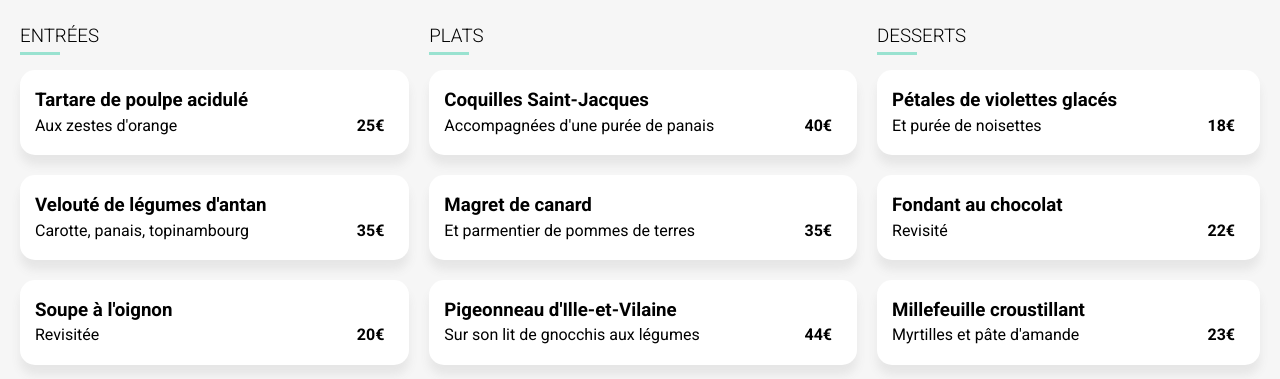
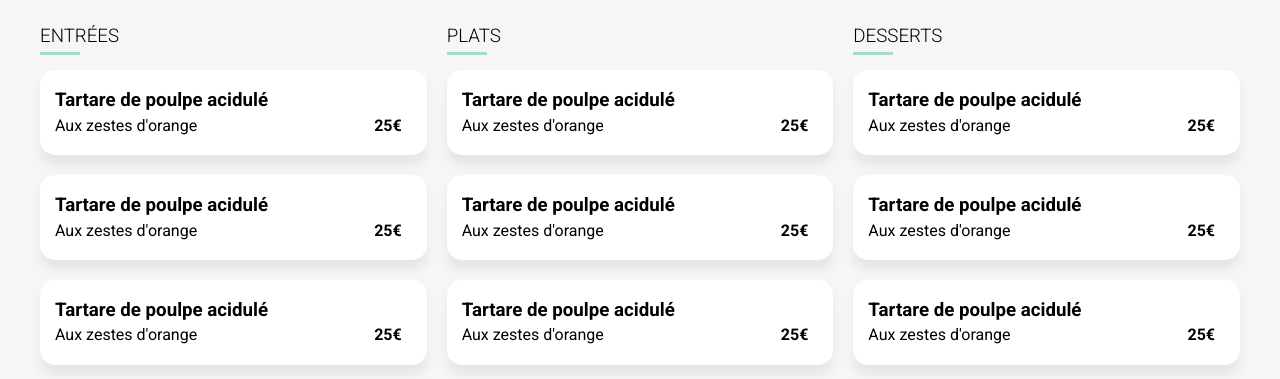
Before and after one commit to reuby-dev/DelphineBertrand_3_22122020, a website: page docs/menu-a-la-francaise.html in a window 1280 px wide. Shown: the part 573-952 px from the top of the page. Drawn offline with Linux system fonts and the light colour scheme; a web font is replaced by a local one.

```diff
--- a/css/base/_animation.scss
+++ b/css/base/_animation.scss
@@ -0,0 +1,21 @@
+@keyframes gradual-onset {
+    from {
+        opacity:0;
+        transform: translateY(20%);
+    }
+    to {
+        opacity:1;
+        transform: translateY(0);
+    }
+}
+
+@keyframes plate-selection {
+    from {
+        opacity:0;
+        transform: translateX(20%);
+    }
+    to {
+        opacity:1;
+        transform: translateX(20%);
+    }
+}
--- a/css/components/_cards.scss
+++ b/css/components/_cards.scss
@@ -1,7 +1,6 @@
 //card restaurant
 
 .card-restaurant {
-
     flex-grow: 1;
     flex-basis: 0;
     background-color: white;
@@ -42,6 +41,11 @@
 .card-restaurant__body {
     display: flex;
     padding: 20px 25px 20px 15px;
+    width: 100%;
+}
+
+.card-restaurant__text {
+    text-overflow: ellipsis;
 }
 
 .card-restaurant__icon {
@@ -53,12 +57,31 @@
 
 //carte restaurant pour la page de menu
 
+.card-restaurant--fit {
+    display: flex;
+    justify-content: space-between;
+    animation: gradual-onset 1s ease-in-out;
+    height: auto;
+}
+
 .card-restaurant__price {
     font-weight: $font-weight-bold;
     margin-left: auto;
     align-self: flex-end;
 }
 
-.card-restaurant--fit {
-    height: auto;
+
+/*
+.card-restaurant--fit::after {
+    font-family: "Font Awesome 5 Free";
+    content: "\f058";
+    font-weight: 900;
+    font-size: 30px;
+    display: flex;
+    align-items: center;
+    justify-content: center;
+    width: 20%;
+    color: white;
+    background-color: $tertiary-color;
 }
+*/
--- a/css/layouts/_footer.scss
+++ b/css/layouts/_footer.scss
@@ -7,7 +7,6 @@
     &__container {
         @extend .max-container;
     }
-
 }
 
 .footer__list {
--- a/css/layouts/_header.scss
+++ b/css/layouts/_header.scss
@@ -7,7 +7,7 @@
     background-color: white;
     vertical-align: middle;
 
-    .header__icon {
+    &__icon {
         position: absolute;
         left: $padding-l-r;
         top: 50%;
--- a/css/pages/_menu.scss
+++ b/css/pages/_menu.scss
@@ -13,6 +13,10 @@
     background-color: $grey;
     border-radius: 40px 40px 0 0;
     padding: 35px $padding-l-r 85px $padding-l-r;
+}
+
+.menu__max-container {
+    @extend .max-container;
 }
 
 .menu__title-container {
--- a/docs/menu-a-la-francaise.html
+++ b/docs/menu-a-la-francaise.html
@@ -19,7 +19,7 @@
     <header class="header">
         <a href="index.html">
             <i class="fas fa-arrow-left fa-lg header__icon"></i>
-            <span class="logo">ohmyfood</div>
+            <span class="logo">ohmyfood </span>
         </a>
     </header>
 
@@ -28,19 +28,19 @@
     </div>
 
     <section class="menu">
+        <div class="menu__max-container">
             <div class="menu__title-container">
                 <h1 class="menu__title-restaurant">&Agrave; la française</h1>
                 <i class="far fa-heart fa-2x card-restaurant__icon"></i>
             </div>
 
             <div class="menu__main-container">
-
                 <div class="menu__dish-container">
                     <h3 class="menu__title">Entrées</h3>
                     <div class="menu__hilighted"></div>
 
+                    <a href="#">
                         <div class="card-restaurant card-restaurant--fit">
-                    <a href="#">
                             <div class="card-restaurant__body">
                                 <div class="card-restaurant__text">
                                     <h3>Tartare de poulpe acidulé</h3>
@@ -48,114 +48,114 @@
                                 </div>
                                 <p class="card-restaurant__price">25€</p>
                             </div>
+                        </div>
                     </a>
-                </div>
 
+                    <a href="#">
                         <div class="card-restaurant card-restaurant--fit">
-                    <a href="#">
                             <div class="card-restaurant__body">
                                 <div class="card-restaurant__text">
-                                <h3>Velouté de légumes d'antan</h3>
-                                <p>Carotte, panais, topinambourg</p>
+                                    <h3>Tartare de poulpe acidulé</h3>
+                                    <p>Aux zestes d'orange</p>
                                 </div>
-                            <p class="card-restaurant__price">35€</p>
+                                <p class="card-restaurant__price">25€</p>
+                            </div>
                         </div>
                     </a>
-                </div>
 
+                    <a href="#">
                         <div class="card-restaurant card-restaurant--fit">
-                    <a href="#">
                             <div class="card-restaurant__body">
                                 <div class="card-restaurant__text">
-                                <h3>Soupe à l'oignon</h3>
-                                <p>Revisitée</p>
+                                    <h3>Tartare de poulpe acidulé</h3>
+                                    <p>Aux zestes d'orange</p>
                                 </div>
-                            <p class="card-restaurant__price">20€</p>
+                                <p class="card-restaurant__price">25€</p>
+                            </div>
                         </div>
                     </a>
-                </div>
                 </div>
 
                 <div class="menu__dish-container">
                     <h3 class="menu__title">Plats</h3>
                     <div class="menu__hilighted"></div>
 
+                    <a href="#">
                         <div class="card-restaurant card-restaurant--fit">
-                    <a href="#">
                             <div class="card-restaurant__body">
                                 <div class="card-restaurant__text">
-                                <h3>Coquilles Saint-Jacques</h3>
-                                <p>Accompagnées d'une purée de panais</p>
+                                    <h3>Tartare de poulpe acidulé</h3>
+                                    <p>Aux zestes d'orange</p>
                                 </div>
-                            <p class="card-restaurant__price">40€</p>
+                                <p class="card-restaurant__price">25€</p>
+                            </div>
                         </div>
                     </a>
-                </div>
 
+                    <a href="#">
                         <div class="card-restaurant card-restaurant--fit">
-                    <a href="#">
                             <div class="card-restaurant__body">
                                 <div class="card-restaurant__text">
-                                <h3>Magret de canard</h3>
-                                <p>Et parmentier de pommes de terres</p>
+                                    <h3>Tartare de poulpe acidulé</h3>
+                                    <p>Aux zestes d'orange</p>
                                 </div>
-                            <p class="card-restaurant__price">35€</p>
+                                <p class="card-restaurant__price">25€</p>
+                            </div>
                         </div>
                     </a>
-                </div>
 
+                    <a href="#">
                         <div class="card-restaurant card-restaurant--fit">
-                    <a href="#">
                             <div class="card-restaurant__body">
                                 <div class="card-restaurant__text">
-                                <h3>Pigeonneau d'Ille-et-Vilaine</h3>
-                                <p>Sur son lit de gnocchis aux légumes</p>
+                                    <h3>Tartare de poulpe acidulé</h3>
+                                    <p>Aux zestes d'orange</p>
                                 </div>
-                            <p class="card-restaurant__price">44€</p>
+                                <p class="card-restaurant__price">25€</p>
+                            </div>
                         </div>
                     </a>
-                </div>
                 </div>
 
                 <div class="menu__dish-container">
                     <h3 class="menu__title">Desserts</h3>
                     <div class="menu__hilighted"></div>
 
+                    <a href="#">
                         <div class="card-restaurant card-restaurant--fit">
-                    <a href="#">
                             <div class="card-restaurant__body">
                                 <div class="card-restaurant__text">
-                                <h3>Pétales de violettes glacés</h3>
-                                <p>Et purée de noisettes</p>
+                                    <h3>Tartare de poulpe acidulé</h3>
+                                    <p>Aux zestes d'orange</p>
                                 </div>
-                            <p class="card-restaurant__price">18€</p>
+                                <p class="card-restaurant__price">25€</p>
+                            </div>
                         </div>
                     </a>
-                </div>
 
+                    <a href="#">
                         <div class="card-restaurant card-restaurant--fit">
-                    <a href="#">
                             <div class="card-restaurant__body">
                                 <div class="card-restaurant__text">
-                                <h3>Fondant au chocolat</h3>
-                                <p>Revisité</p>
+                                    <h3>Tartare de poulpe acidulé</h3>
+                                    <p>Aux zestes d'orange</p>
                                 </div>
-                            <p class="card-restaurant__price">22€</p>
+                                <p class="card-restaurant__price">25€</p>
+                            </div>
                         </div>
                     </a>
-                </div>
 
+                    <a href="#">
                         <div class="card-restaurant card-restaurant--fit">
-                    <a href="#">
                             <div class="card-restaurant__body">
                                 <div class="card-restaurant__text">
-                                <h3>Millefeuille croustillant</h3>
-                                <p>Myrtilles et pâte d'amande</p>
+                                    <h3>Tartare de poulpe acidulé</h3>
+                                    <p>Aux zestes d'orange</p>
                                 </div>
-                            <p class="card-restaurant__price">23€</p>
+                                <p class="card-restaurant__price">25€</p>
+                            </div>
                         </div>
                     </a>
-                </div>
                 </div>
             </div>
 
@@ -163,6 +163,7 @@
                 <button class="button-active button-active--larger">
                     <span class="button-active__text">Commander</span>
                 </button>
+            </div>
         </div>
 
     </section>
```
Also changed, not shown: docs/style.css. Lines whose indentation alone changed are shown as unchanged.
